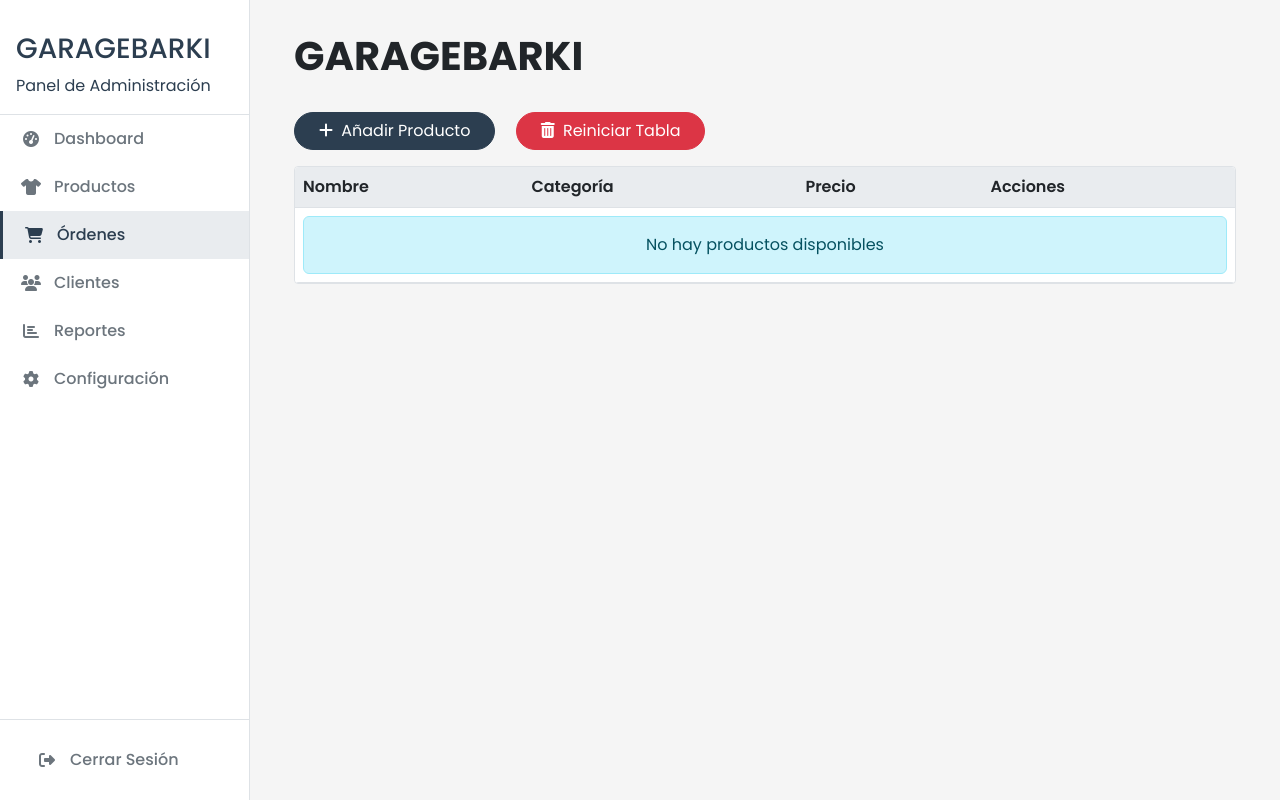
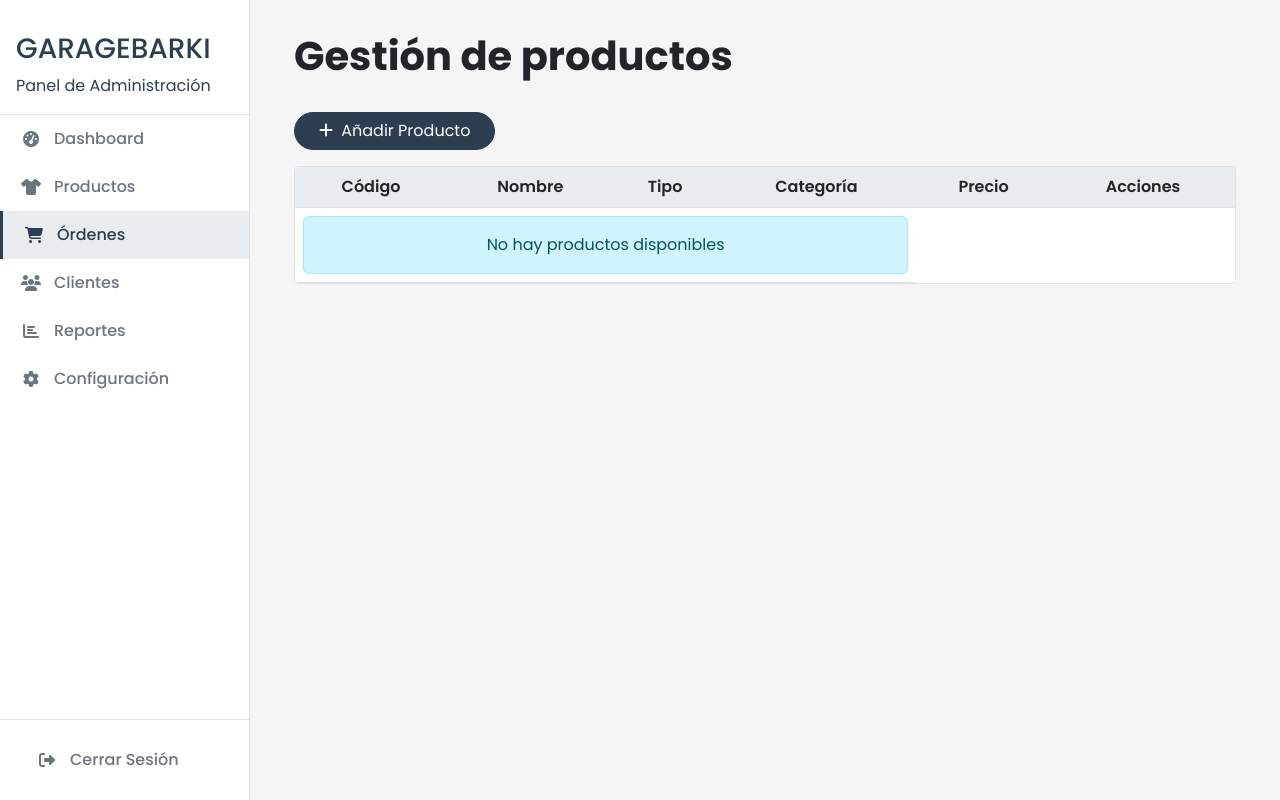
Before and after one commit to Nokx1z/BarkiOS, a PHP site: page /app/index.php in a window 1280 px wide. Run offline with PHP 8.4, Linux system fonts and the light colour scheme; data that the repository does not hold is empty.

Commit message:
Prinpalmente hice cambios en la vista, no obstante me falta acomodar la entrada de estos datos en la vista

```diff
--- a/app/controllers/Admin/ProductsController.php
+++ b/app/controllers/Admin/ProductsController.php
@@ -16,8 +16,6 @@ class ProductsController {
                 $this->handleAddProduct();
             } elseif ($_SERVER['REQUEST_METHOD'] === 'GET' && $action === 'delete') {
                 $this->handleDeleteProduct();
-            } elseif ($_SERVER['REQUEST_METHOD'] === 'POST' && $action === 'truncate') {
-                $this->handleTruncate(); // Asegúrate de que esta línea exista
             }
         } catch (Exception $e) {
             die("Error: " . $e->getMessage());
@@ -64,11 +62,6 @@ class ProductsController {
         }
     }
 
-    private function handleTruncate() {
-        $this->productModel->truncate();
-        header("Location: index.php?success=add");
-        exit();
-    }
 }
 
 // Instanciar y ejecutar
--- a/app/models/Product.php
+++ b/app/models/Product.php
@@ -30,10 +30,6 @@ class Product {
             ':precio' => $precio
         ]);
     }
-public function truncate() {
-    $stmt = $this->db->prepare("TRUNCATE TABLE productos");
-    return $stmt->execute();
-}
 
     // Eliminar producto por ID
     public function delete($id) {
--- a/app/views/admin/products-admin.php
+++ b/app/views/admin/products-admin.php
@@ -81,19 +81,12 @@ $controller->handleRequest(); // maneja add/delete/truncate
     <div class="main-content">
         <div class="container-fluid">
             <div class="d-flex justify-content-between align-items-center mb-4">
-                <h1 class="display-6 fw-bold text-dark">GARAGE<span class="text-dark">BARKI</span></h1>
+                <h1 class="display-6 fw-bold text-dark">Gestión de productos</h1>
             </div>
             <button class="btn btn-primary rounded-pill px-4 me-3" data-bs-toggle="modal" data-bs-target="#addProductModal">
                 <i class="fas fa-plus me-1"></i> Añadir Producto
             </button>
 
-        <form action="index.php?action=truncate" method="POST"
-            onsubmit="return confirm('¿Estás seguro de que deseas eliminar TODOS los productos y reiniciar el ID?');"
-            style="display:inline-block;">
-            <button type="submit" class="btn btn-danger rounded-pill px-4">
-            <i class="fas fa-trash-alt me-1"></i> Reiniciar Tabla
-            </button>
-        </form>
             <!-- Mensajes de éxito/error -->
             <?php if (isset($_GET['success'])): ?>
                 <div class="alert alert-success mt-3">
@@ -110,10 +103,12 @@ $controller->handleRequest(); // maneja add/delete/truncate
             <div class="card mt-3">
                 <div class="card-body p-0">
                     <div class="table-responsive">
-                        <table class="table table-hover align-middle">
+                        <table class="table table-hover align-middle table-hover text-center">
                             <thead>
                                 <tr>
+                                    <th>Código</th>
                                     <th>Nombre</th>
+                                    <th>Tipo</th>
                                     <th>Categoría</th>
                                     <th>Precio</th>
                                     <th>Acciones</th>
@@ -123,11 +118,13 @@ $controller->handleRequest(); // maneja add/delete/truncate
                                 <?php if (!empty($products)): ?>
                                     <?php foreach ($products as $product): ?>
                                         <tr>
+                                            <td><?= htmlspecialchars($product['id'] ?? '') ?></td>
                                             <td><?= htmlspecialchars($product['nombre'] ?? '') ?></td>
+                                            <td><?= htmlspecialchars($product['tipo'] ?? '') ?></td>
                                             <td><?= htmlspecialchars($product['categoria'] ?? '') ?></td>
                                             <td>$<?= number_format($product['precio'] ?? 0, 2) ?></td>
                                             <td>
-                                                <a href="index.php?action=delete&id=<?= $product['codigo'] ?>"
+                                                <a href="index.php?action=delete&id=<?= $product['id'] ?>"
                                                    class="btn btn-sm btn-outline-danger"
                                                    onclick="return confirm('¿Estás seguro de eliminar este producto?')">
                                                     <i class="fas fa-trash"></i> Eliminar
@@ -145,9 +142,13 @@ $controller->handleRequest(); // maneja add/delete/truncate
                             </tbody>
                         </table>
                     </div>
+
                 </div>
+
             </div>
+
         </div>
+
     </div>
 
     <!-- Modal para Añadir Producto -->
```
